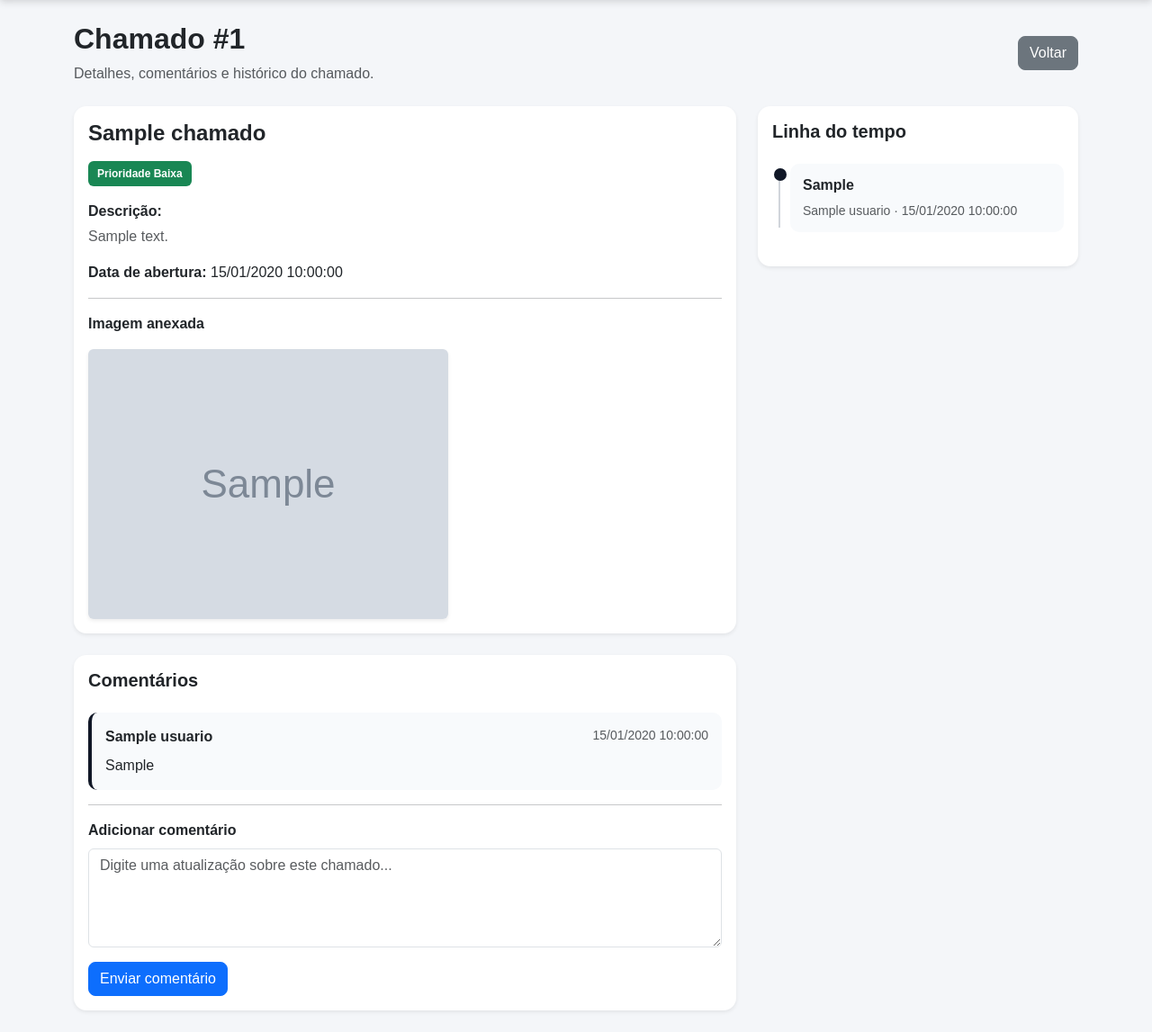
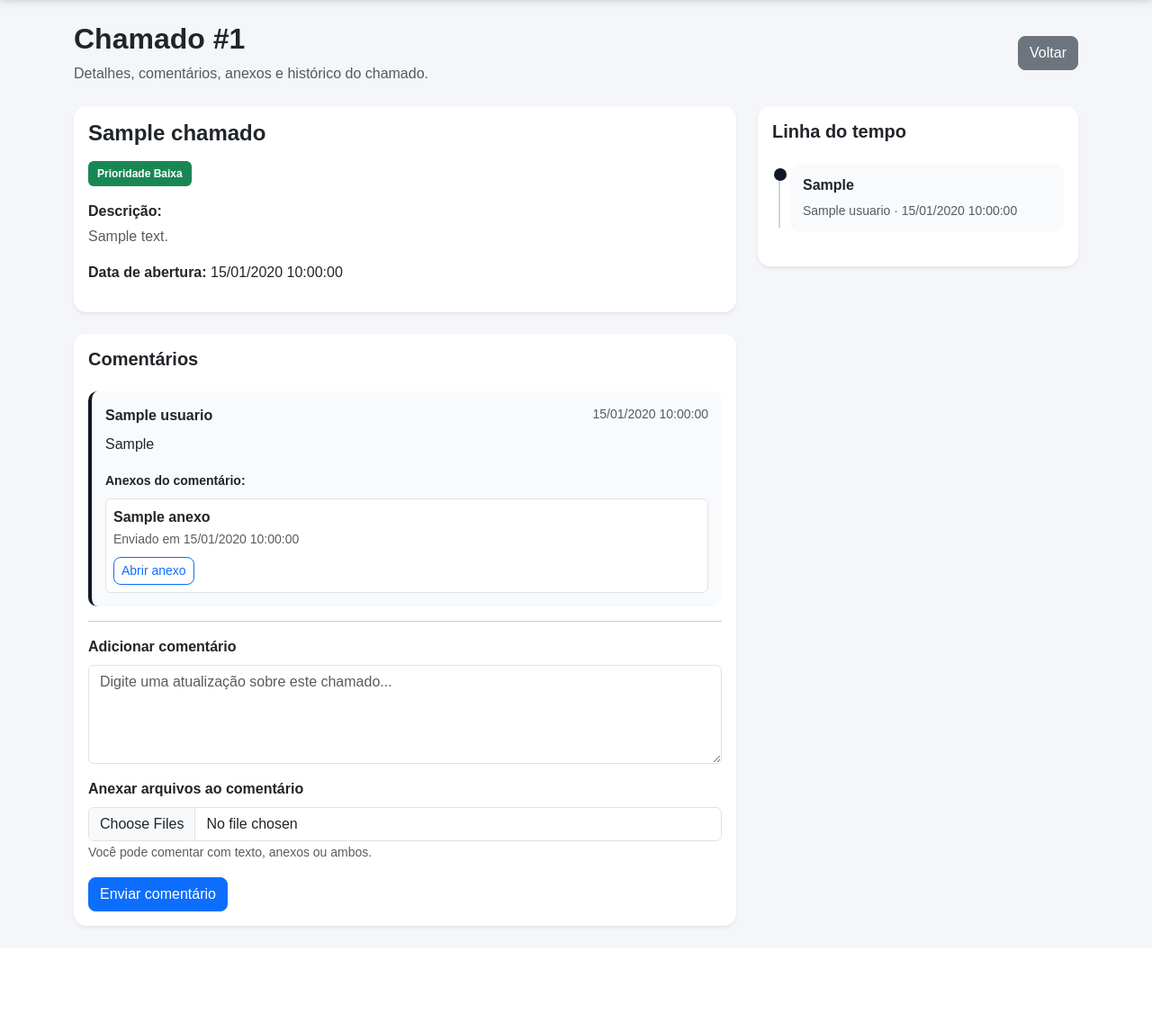
Before and after one commit to odbr/OdbDesk-Manager, a Flask app: page /chamado/1 in a window 1280 px wide. Shown: the part 56-1203 px from the top of the page at 90% size. After the commit the page ends 1090 px from the top, so only its background shows below. Run offline with Flask 3, Linux system fonts and the light colour scheme; the visitor is signed in with stand-in values (Sample User, id 1); tables that the repository leaves empty hold one stand-in row (values such as "Sample post"); grey boxes marked "Sample" are stand-in pictures.

Commit message:
feat: adiciona multiplos anexos aos chamados e comentarios

```diff
--- a/app.py
+++ b/app.py
@@ -2,6 +2,7 @@ from flask import Flask, render_template, request, redirect, session, jsonify, s
 import sqlite3
 import os
 from datetime import datetime, timedelta
+from werkzeug.utils import secure_filename
 import pandas as pd
 import matplotlib
 
@@ -30,6 +31,19 @@ def conectar_banco():
 
 def data_hora_brasil():
     return (datetime.utcnow() - timedelta(hours=3)).strftime('%Y-%m-%d %H:%M:%S')
+
+
+def salvar_arquivo(arquivo):
+    if not arquivo or arquivo.filename == '':
+        return ''
+
+    nome_seguro = secure_filename(arquivo.filename)
+    nome_final = f"{datetime.now().strftime('%Y%m%d%H%M%S%f')}_{nome_seguro}"
+
+    caminho_arquivo = os.path.join(app.config['UPLOAD_FOLDER'], nome_final)
+    arquivo.save(caminho_arquivo)
+
+    return nome_final
 
 
 def criar_banco():
@@ -81,6 +95,18 @@ def criar_banco():
             data_acao DATETIME,
             FOREIGN KEY(chamado_id) REFERENCES chamados(id),
             FOREIGN KEY(usuario_id) REFERENCES usuarios(id)
+        )
+    """)
+
+    cursor.execute("""
+        CREATE TABLE IF NOT EXISTS anexos (
+            id INTEGER PRIMARY KEY AUTOINCREMENT,
+            chamado_id INTEGER NOT NULL,
+            comentario_id INTEGER,
+            nome_arquivo TEXT NOT NULL,
+            data_anexo DATETIME,
+            FOREIGN KEY(chamado_id) REFERENCES chamados(id),
+            FOREIGN KEY(comentario_id) REFERENCES comentarios(id)
         )
     """)
 
@@ -244,14 +270,6 @@ def salvar_chamado():
     prioridade = request.form['prioridade']
     usuario_id = session['usuario_id']
 
-    imagem = request.files.get('imagem')
-    nome_imagem = ''
-
-    if imagem and imagem.filename != '':
-        nome_imagem = imagem.filename
-        caminho_imagem = os.path.join(app.config['UPLOAD_FOLDER'], nome_imagem)
-        imagem.save(caminho_imagem)
-
     conn = conectar_banco()
     cursor = conn.cursor()
 
@@ -275,10 +293,31 @@ def salvar_chamado():
         'ABERTO',
         data_hora_brasil(),
         usuario_id,
-        nome_imagem
+        ''
     ))
 
     chamado_id = cursor.lastrowid
+
+    arquivos = request.files.getlist('anexos')
+
+    total_anexos = 0
+
+    for arquivo in arquivos:
+        nome_arquivo = salvar_arquivo(arquivo)
+
+        if nome_arquivo:
+            total_anexos += 1
+
+            cursor.execute("""
+                INSERT INTO anexos
+                (chamado_id, comentario_id, nome_arquivo, data_anexo)
+                VALUES (?, ?, ?, ?)
+            """, (
+                chamado_id,
+                None,
+                nome_arquivo,
+                data_hora_brasil()
+            ))
 
     cursor.execute("""
         INSERT INTO timeline
@@ -290,6 +329,18 @@ def salvar_chamado():
         'Chamado criado',
         data_hora_brasil()
     ))
+
+    if total_anexos > 0:
+        cursor.execute("""
+            INSERT INTO timeline
+            (chamado_id, usuario_id, acao, data_acao)
+            VALUES (?, ?, ?, ?)
+        """, (
+            chamado_id,
+            usuario_id,
+            f'{total_anexos} anexo(s) adicionado(s) ao chamado',
+            data_hora_brasil()
+        ))
 
     conn.commit()
     conn.close()
@@ -388,13 +439,42 @@ def detalhe_chamado(id):
 
     timeline = cursor.fetchall()
 
+    cursor.execute("""
+        SELECT
+            id,
+            nome_arquivo,
+            strftime('%d/%m/%Y %H:%M:%S', data_anexo) AS data_anexo,
+            comentario_id
+        FROM anexos
+        WHERE chamado_id = ?
+        ORDER BY id ASC
+    """, (id,))
+
+    anexos = cursor.fetchall()
+
     conn.close()
+
+    anexos_chamado = []
+    anexos_por_comentario = {}
+
+    for anexo in anexos:
+        comentario_id = anexo[3]
+
+        if comentario_id is None:
+            anexos_chamado.append(anexo)
+        else:
+            if comentario_id not in anexos_por_comentario:
+                anexos_por_comentario[comentario_id] = []
+
+            anexos_por_comentario[comentario_id].append(anexo)
 
     return render_template(
         'detalhe_chamado.html',
         chamado=chamado,
         comentarios=comentarios,
-        timeline=timeline
+        timeline=timeline,
+        anexos_chamado=anexos_chamado,
+        anexos_por_comentario=anexos_por_comentario
     )
 
 
@@ -405,7 +485,9 @@ def comentar_chamado(chamado_id):
 
     comentario = request.form['comentario']
 
-    if comentario.strip() == '':
+    arquivos = request.files.getlist('anexos')
+
+    if comentario.strip() == '' and all(arquivo.filename == '' for arquivo in arquivos):
         return redirect(f'/chamado/{chamado_id}')
 
     conn = conectar_banco()
@@ -422,6 +504,27 @@ def comentar_chamado(chamado_id):
         data_hora_brasil()
     ))
 
+    comentario_id = cursor.lastrowid
+
+    total_anexos = 0
+
+    for arquivo in arquivos:
+        nome_arquivo = salvar_arquivo(arquivo)
+
+        if nome_arquivo:
+            total_anexos += 1
+
+            cursor.execute("""
+                INSERT INTO anexos
+                (chamado_id, comentario_id, nome_arquivo, data_anexo)
+                VALUES (?, ?, ?, ?)
+            """, (
+                chamado_id,
+                comentario_id,
+                nome_arquivo,
+                data_hora_brasil()
+            ))
+
     cursor.execute("""
         INSERT INTO timeline
         (chamado_id, usuario_id, acao, data_acao)
@@ -432,6 +535,18 @@ def comentar_chamado(chamado_id):
         'Novo comentário adicionado',
         data_hora_brasil()
     ))
+
+    if total_anexos > 0:
+        cursor.execute("""
+            INSERT INTO timeline
+            (chamado_id, usuario_id, acao, data_acao)
+            VALUES (?, ?, ?, ?)
+        """, (
+            chamado_id,
+            session['usuario_id'],
+            f'{total_anexos} anexo(s) adicionado(s) ao comentário',
+            data_hora_brasil()
+        ))
 
     conn.commit()
     conn.close()
--- a/templates/detalhe_chamado.html
+++ b/templates/detalhe_chamado.html
@@ -5,7 +5,9 @@
 <div class="d-flex justify-content-between align-items-center mb-4">
     <div>
         <h2 class="fw-bold">Chamado #{{ chamado[0] }}</h2>
-        <p class="text-muted mb-0">Detalhes, comentários e histórico do chamado.</p>
+        <p class="text-muted mb-0">
+            Detalhes, comentários, anexos e histórico do chamado.
+        </p>
     </div>
 
     <a href="/chamados" class="btn btn-secondary">
@@ -55,17 +57,36 @@
                     {{ chamado[5] }}
                 </p>
 
-                {% if chamado[7] %}
+                {% if anexos_chamado %}
                     <hr>
 
-                    <p class="fw-bold">
-                        Imagem anexada
-                    </p>
+                    <h5 class="fw-bold mb-3">
+                        Anexos do chamado
+                    </h5>
 
-                    <img src="{{ url_for('ver_upload', filename=chamado[7]) }}"
-                         class="img-fluid rounded shadow-sm"
-                         style="max-width: 100%;"
-                         alt="Imagem anexada ao chamado">
+                    <div class="row g-3">
+                        {% for anexo in anexos_chamado %}
+                            <div class="col-md-6">
+                                <div class="border rounded p-3 bg-light h-100">
+                                    <strong>{{ anexo[1] }}</strong>
+
+                                    <br>
+
+                                    <small class="text-muted">
+                                        Enviado em {{ anexo[2] }}
+                                    </small>
+
+                                    <br><br>
+
+                                    <a href="{{ url_for('ver_upload', filename=anexo[1]) }}"
+                                       target="_blank"
+                                       class="btn btn-sm btn-outline-primary">
+                                        Abrir anexo
+                                    </a>
+                                </div>
+                            </div>
+                        {% endfor %}
+                    </div>
                 {% endif %}
 
             </div>
@@ -86,14 +107,53 @@
 
                             <div class="d-flex justify-content-between">
                                 <strong>{{ comentario[3] }}</strong>
+
                                 <small class="text-muted">
                                     {{ comentario[2] }}
                                 </small>
                             </div>
 
-                            <p class="mb-0 mt-2">
-                                {{ comentario[1] }}
-                            </p>
+                            {% if comentario[1] %}
+                                <p class="mb-2 mt-2">
+                                    {{ comentario[1] }}
+                                </p>
+                            {% endif %}
+
+                            {% if anexos_por_comentario.get(comentario[0]) %}
+                                <div class="mt-3">
+
+                                    <small class="fw-bold">
+                                        Anexos do comentário:
+                                    </small>
+
+                                    <div class="mt-2 d-flex flex-column gap-2">
+
+                                        {% for anexo in anexos_por_comentario.get(comentario[0]) %}
+
+                                            <div class="border rounded p-2 bg-white">
+                                                <strong>{{ anexo[1] }}</strong>
+
+                                                <br>
+
+                                                <small class="text-muted">
+                                                    Enviado em {{ anexo[2] }}
+                                                </small>
+
+                                                <br>
+
+                                                <a href="{{ url_for('ver_upload', filename=anexo[1]) }}"
+                                                   target="_blank"
+                                                   class="btn btn-sm btn-outline-primary mt-2">
+                                                    Abrir anexo
+                                                </a>
+                                            </div>
+
+                                        {% endfor %}
+
+                                    </div>
+
+                                </div>
+                            {% endif %}
 
                         </div>
 
@@ -109,7 +169,9 @@
 
                 <hr>
 
-                <form action="/comentar/{{ chamado[0] }}" method="POST">
+                <form action="/comentar/{{ chamado[0] }}"
+                      method="POST"
+                      enctype="multipart/form-data">
 
                     <div class="mb-3">
                         <label class="form-label fw-bold">
@@ -119,8 +181,23 @@
                         <textarea name="comentario"
                                   class="form-control"
                                   rows="4"
-                                  placeholder="Digite uma atualização sobre este chamado..."
-                                  required></textarea>
+                                  placeholder="Digite uma atualização sobre este chamado..."></textarea>
+                    </div>
+
+                    <div class="mb-3">
+                        <label class="form-label fw-bold">
+                            Anexar arquivos ao comentário
+                        </label>
+
+                        <input type="file"
+                               name="anexos"
+                               class="form-control"
+                               accept=".jpg,.jpeg,.png,.pdf,.doc,.docx,.xls,.xlsx,.txt"
+                               multiple>
+
+                        <small class="text-muted">
+                            Você pode comentar com texto, anexos ou ambos.
+                        </small>
                     </div>
 
                     <button type="submit" class="btn btn-primary">
```
Also changed, not shown: atualizar_anexos.py (added, +21 -0 lines), templates/novo_chamado.html (+37 -12 lines), static/graficos/prioridade.png.
